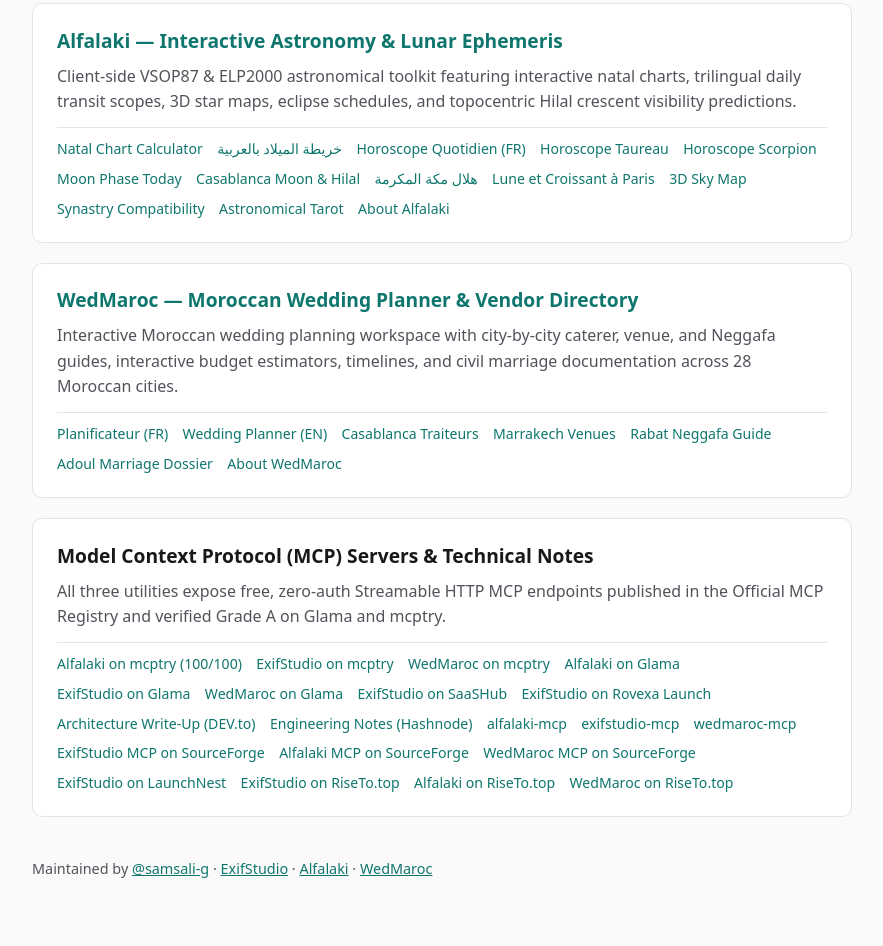
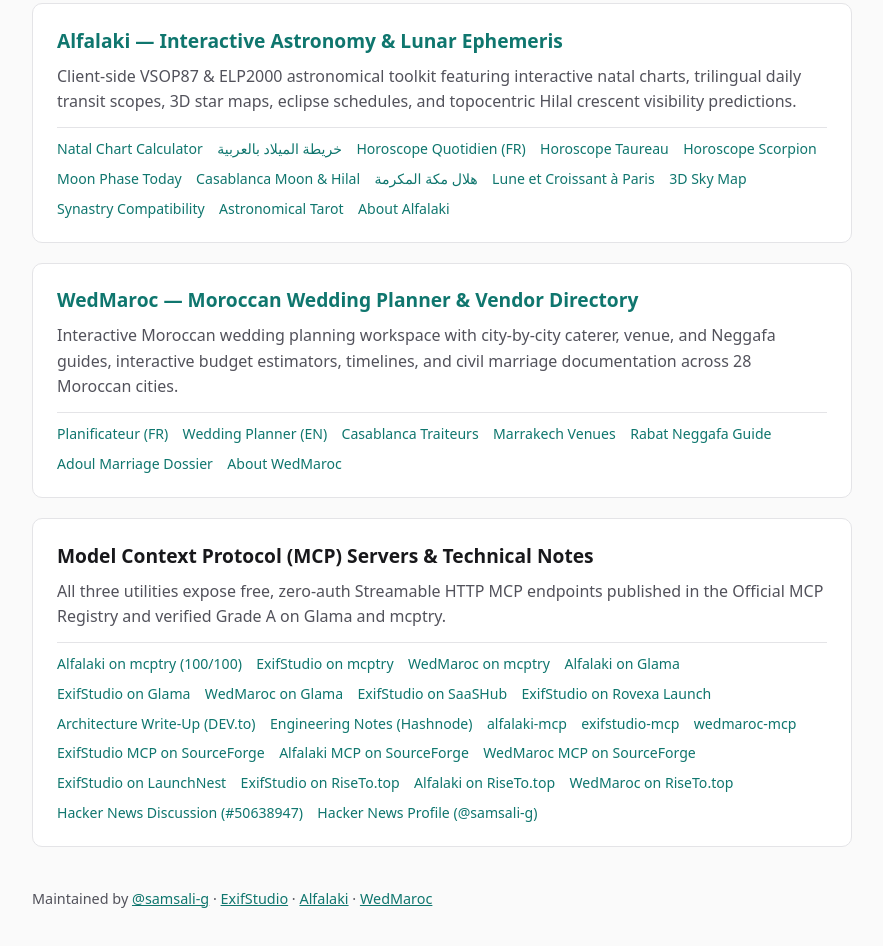
Before and after one commit to samsali-g/samsali-g.github.io, a plain HTML site: page index.html in a window 1280 px wide. Shown: the part 443-1389 px from the top of the page, without its empty margins (198-1081 px from the left). Drawn offline with Linux system fonts and the light colour scheme.

Commit message:
chore: add live Hacker News submission and profile links

```diff
--- a/index.html
+++ b/index.html
@@ -141,6 +141,8 @@
         <li><a href="https://riseto.top/p/exifstudio">ExifStudio on RiseTo.top</a></li>
         <li><a href="https://riseto.top/p/alfalaki">Alfalaki on RiseTo.top</a></li>
         <li><a href="https://riseto.top/p/wedmaroc">WedMaroc on RiseTo.top</a></li>
+        <li><a href="https://news.ycombinator.com/item?id=50638947">Hacker News Discussion (#50638947)</a></li>
+        <li><a href="https://news.ycombinator.com/user?id=samsali-g">Hacker News Profile (@samsali-g)</a></li>
       </ul>
     </article>
   </main>
```
